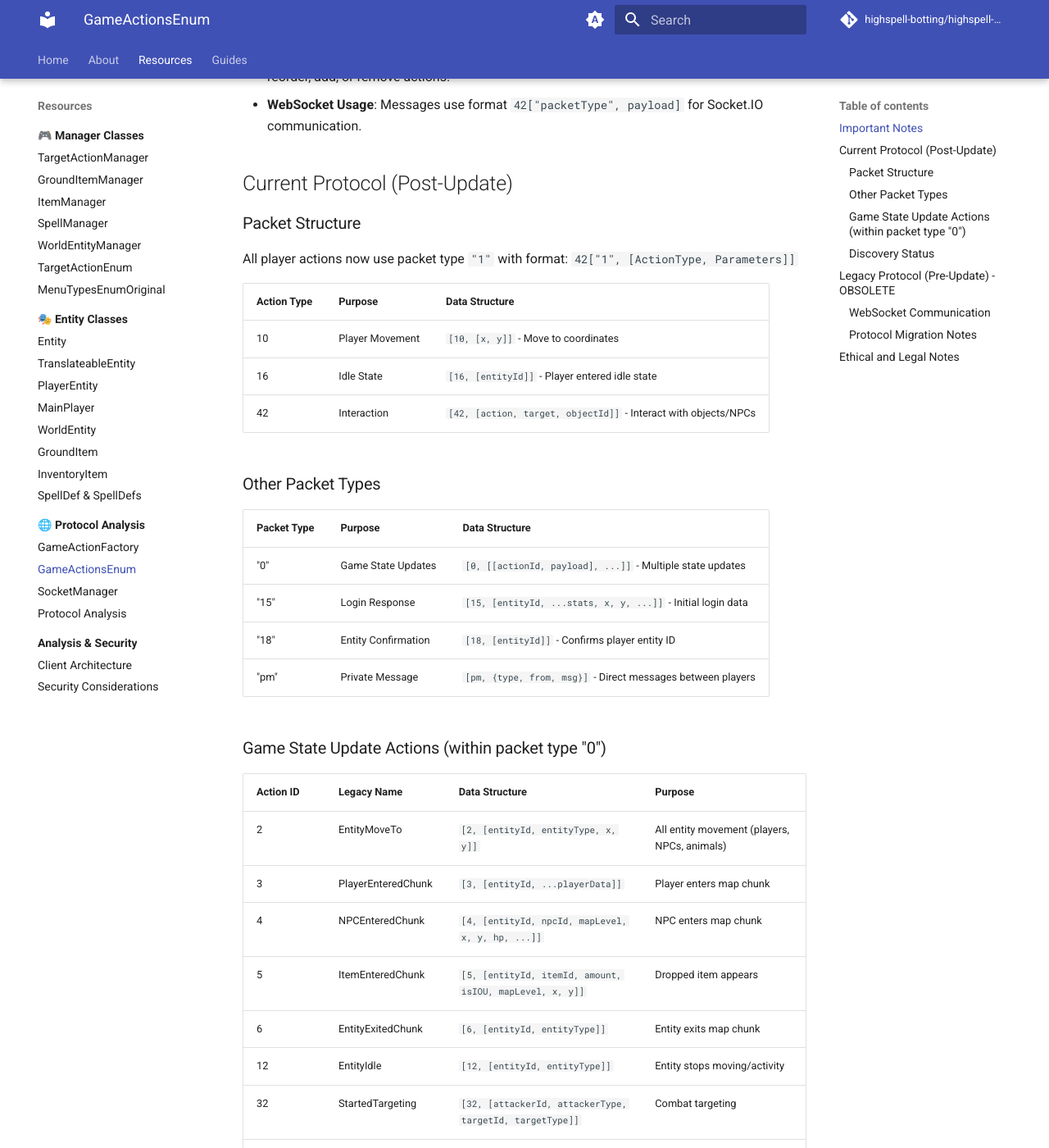
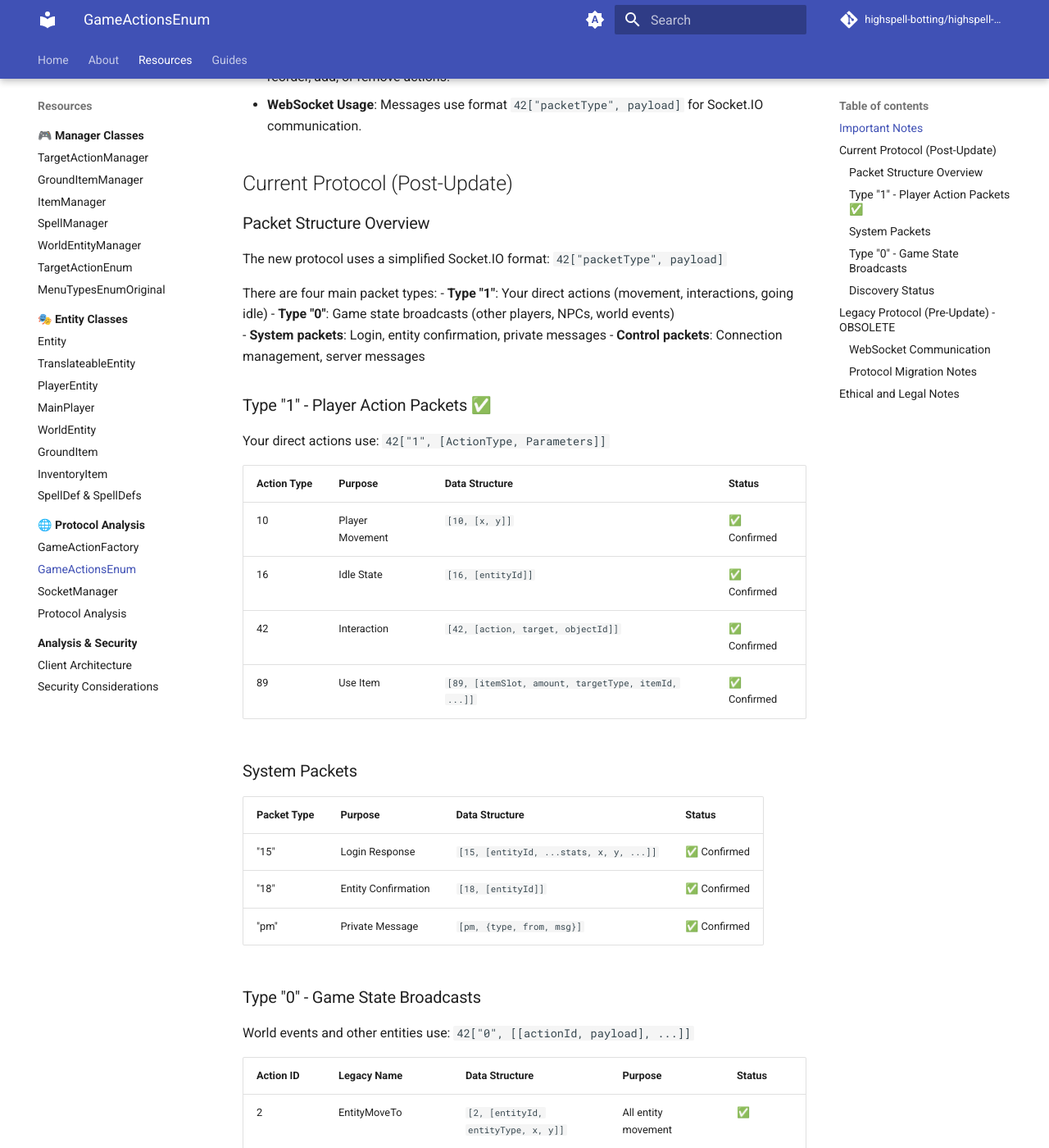
Before and after one commit to highspell-botting/highspell-botting.github.io, an MkDocs documentation site: the page built from docs/resources/protocol/game-websocket.md, in a window 1280 px wide and 1400 px high, scrolled down 466 px. Shown: the whole window at 82% size. Built offline with MkDocs 1.6.1 and Material for MkDocs 9.7.7, drawn with Linux system fonts in a browser that asks for light colours; comment, search, counter and statistics services are not loaded; the version menu is left out; some of the changed text lies outside the part shown.

Commit message:
doc: game-websocket.md, more actions, clearer structure

```diff
--- a/docs/resources/protocol/game-websocket.md
+++ b/docs/resources/protocol/game-websocket.md
@@ -12,40 +12,64 @@
 
 ## Current Protocol (Post-Update)
 
-### Packet Structure
-All player actions now use packet type `"1"` with format: `42["1", [ActionType, Parameters]]`
+### Packet Structure Overview
+The new protocol uses a simplified Socket.IO format: `42["packetType", payload]`
 
-| Action Type | Purpose | Data Structure |
-| --- | --- | --- |
-| 10 | Player Movement | `[10, [x, y]]` - Move to coordinates |
-| 16 | Idle State | `[16, [entityId]]` - Player entered idle state |
-| 42 | Interaction | `[42, [action, target, objectId]]` - Interact with objects/NPCs |
+There are four main packet types:
+- **Type "1"**: Your direct actions (movement, interactions, going idle)
+- **Type "0"**: Game state broadcasts (other players, NPCs, world events)
+- **System packets**: Login, entity confirmation, private messages
+- **Control packets**: Connection management, server messages
 
-### Other Packet Types
-| Packet Type | Purpose | Data Structure |
-| --- | --- | --- |
-| "0" | Game State Updates | `[0, [[actionId, payload], ...]]` - Multiple state updates |
-| "15" | Login Response | `[15, [entityId, ...stats, x, y, ...]]` - Initial login data |
-| "18" | Entity Confirmation | `[18, [entityId]]` - Confirms player entity ID |
-| "pm" | Private Message | `[pm, {type, from, msg}]` - Direct messages between players |
+### Type "1" - Player Action Packets ✅
+Your direct actions use: `42["1", [ActionType, Parameters]]`
 
-### Game State Update Actions (within packet type "0")
-| Action ID | Legacy Name | Data Structure | Purpose |
+| Action Type | Purpose | Data Structure | Status |
 | --- | --- | --- | --- |
-| 2 | EntityMoveTo | `[2, [entityId, entityType, x, y]]` | All entity movement (players, NPCs, animals) |
-| 3 | PlayerEnteredChunk | `[3, [entityId, ...playerData]]` | Player enters map chunk |
-| 4 | NPCEnteredChunk | `[4, [entityId, npcId, mapLevel, x, y, hp, ...]]` | NPC enters map chunk |
-| 5 | ItemEnteredChunk | `[5, [entityId, itemId, amount, isIOU, mapLevel, x, y]]` | Dropped item appears |
-| 6 | EntityExitedChunk | `[6, [entityId, entityType]]` | Entity exits map chunk |
-| 12 | EntityIdle | `[12, [entityId, entityType]]` | Entity stops moving/activity |
-| 32 | StartedTargeting | `[32, [attackerId, attackerType, targetId, targetType]]` | Combat targeting |
-| 33 | StoppedTargeting | `[33, [entityId, entityType]]` | Stopped combat targeting |
-| 34 | StartedSkilling | `[34, [playerId, resourceId, skill, targetType]]` | Started skilling activity |
-| 35 | StoppedSkilling | `[35, [playerId, skill, exhausted]]` | Stopped skilling activity |
-| 54 | ResourceUpdate | `[54, [resourceId]]` | Resource state change |
-| 84 | PublicMessage | `[84, [entityId, username, message, type]]` | Public chat messages |
-| 85 | ServerTick | `[85, [tickValue]]` | Server tick/timer update |
-| 112 | TimeUpdate | `[112, [gameTime, realTime]]` | In-game time update |
+| 10 | Player Movement | `[10, [x, y]]` | ✅ Confirmed |
+| 16 | Idle State | `[16, [entityId]]` | ✅ Confirmed |
+| 42 | Interaction | `[42, [action, target, objectId]]` | ✅ Confirmed |
+| 89 | Use Item | `[89, [itemSlot, amount, targetType, itemId, ...]]` | ✅ Confirmed |
+
+### System Packets
+| Packet Type | Purpose | Data Structure | Status |
+| --- | --- | --- | --- |
+| "15" | Login Response | `[15, [entityId, ...stats, x, y, ...]]` | ✅ Confirmed |
+| "18" | Entity Confirmation | `[18, [entityId]]` | ✅ Confirmed |
+| "pm" | Private Message | `[pm, {type, from, msg}]` | ✅ Confirmed |
+
+### Type "0" - Game State Broadcasts
+World events and other entities use: `42["0", [[actionId, payload], ...]]`
+
+| Action ID | Legacy Name | Data Structure | Purpose | Status |
+| --- | --- | --- | --- | --- |
+| 2 | EntityMoveTo | `[2, [entityId, entityType, x, y]]` | All entity movement | ✅ |
+| 3 | PlayerEnteredChunk | `[3, [entityId, ...playerData]]` | Player enters map chunk | ✅ |
+| 4 | NPCEnteredChunk | `[4, [entityId, npcId, mapLevel, x, y, hp, ...]]` | NPC enters map chunk | ✅ |
+| 5 | ItemEnteredChunk | `[5, [entityId, itemId, amount, isIOU, mapLevel, x, y]]` | Dropped item appears | ✅ |
+| 6 | EntityExitedChunk | `[6, [entityId, entityType]]` | Entity exits map chunk | ✅ |
+| 7 | IncreaseCombatExp | `[7, [style, damage]]` | Combat experience gained | ✅ |
+| 8 | ShowDamage | `[8, [attackerId, targetId, damage]]` | Damage dealt in combat | ✅ |
+| 12 | EntityIdle | `[12, [entityId, entityType]]` | Entity stops moving/activity | ✅ |
+| 19 | StartedBanking | `[19, [entityId, bankId]]` | Player opened bank | ✅ |
+| 21 | ReceivedBankItems | `[21, [bankItems]]` | Bank inventory data | ✅ |
+| 32 | StartedTargeting | `[32, [attackerId, attackerType, targetId, targetType]]` | Combat targeting | ✅ |
+| 33 | StoppedTargeting | `[33, [entityId, entityType]]` | Stopped combat targeting | ✅ |
+| 34 | StartedSkilling | `[34, [playerId, resourceId, skill, targetType]]` | Started skilling activity | ❓ |
+| 35 | StoppedSkilling | `[35, [playerId, skill, exhausted]]` | Stopped skilling activity | ✅ |
+| 36 | ResourceExhausted | `[36, [entityId, resourceType]]` | Resource node depleted | ✅ |
+| 44 | TeleportTo | `[44, [entityId, entityType, x, y, mapLevel, type, spellId]]` | Entity teleportation | ✅ |
+| 45 | PlayerDied | `[45, [victimId, killerId]]` | Player death | ✅ |
+| 54 | ResourceUpdate | `[54, [resourceId]]` | Resource state change | ❓ |
+| 55 | ResourceReplenished | `[55, [resourceId]]` | Resource node respawned | ✅ |
+| 68 | ShowDamage | `[68, [attackType, attackerId, targetId, damage, ...]]` | Combat damage details | ❓ |
+| 71 | InGameHourChanged | `[71, [currentHour, ...]]` | Game time update | ✅ |
+| 72 | CastedTeleportSpell | `[72, [casterType, casterId, damage]]` | Spell casting | ❓ |
+| 84 | PublicMessage | `[84, [entityId, username, message, type]]` | Public chat messages | ✅ |
+| 85 | ServerTick | `[85, [tickValue]]` | Server tick/timer update | ✅ |
+| 89 | UseItemOnEntity | `[89, [itemSlot, amount, targetType, itemId, ...]]` | Item usage action | ✅ |
+| 112 | TimeUpdate | `[112, [gameTime, realTime]]` | In-game time update | ✅ |
+| 113 | Unknown | `[113, [0, 0]]` | Unknown system message | ❓ |
 
 ### Discovery Status
 - ✅ **Confirmed**: Player movement (10), idle state (16), login (15), private messages (pm), entity movement (2), chunk entry/exit (3,4,5,6), combat (32,33), skilling (34,35), chat (84), time/ticks (85,112)
```
